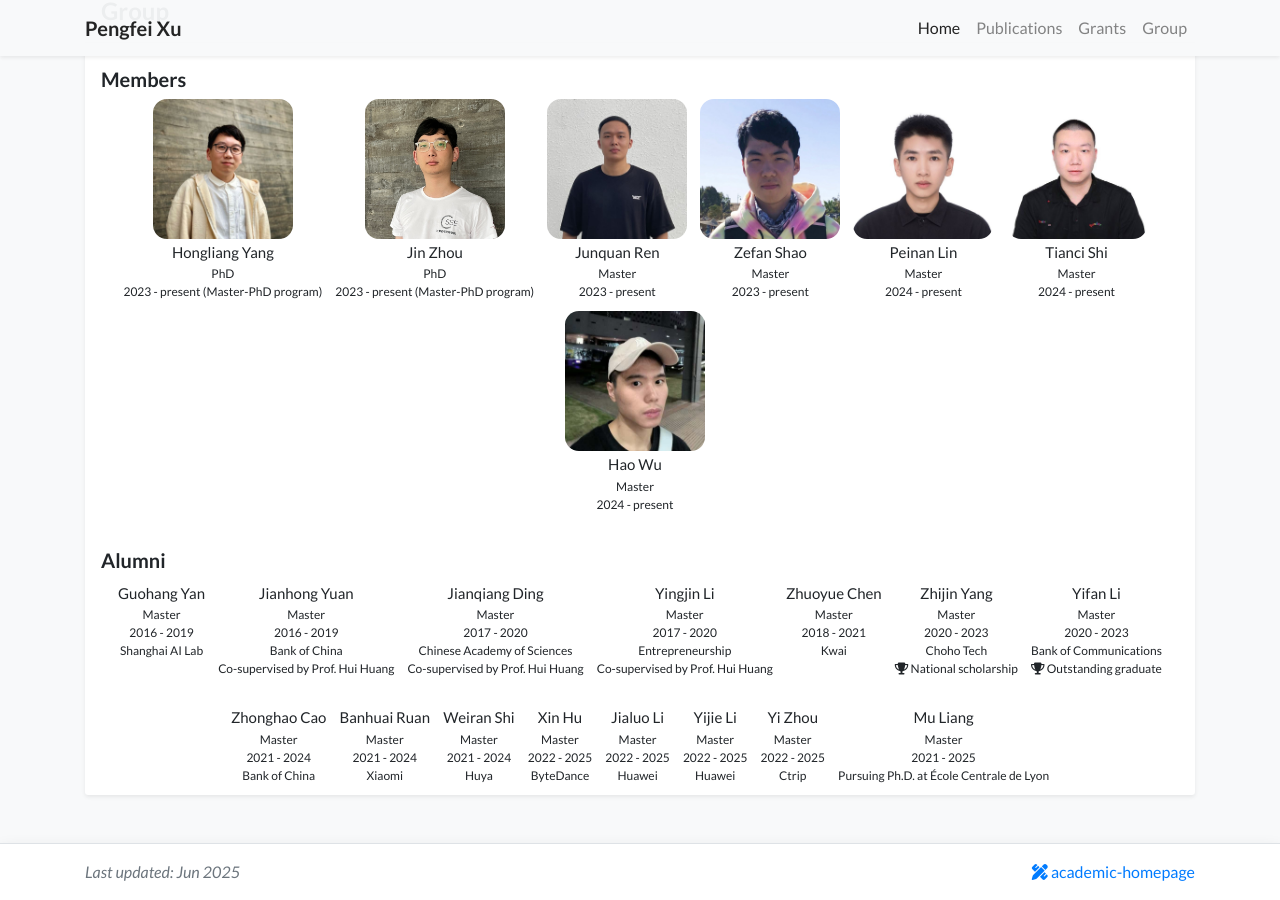
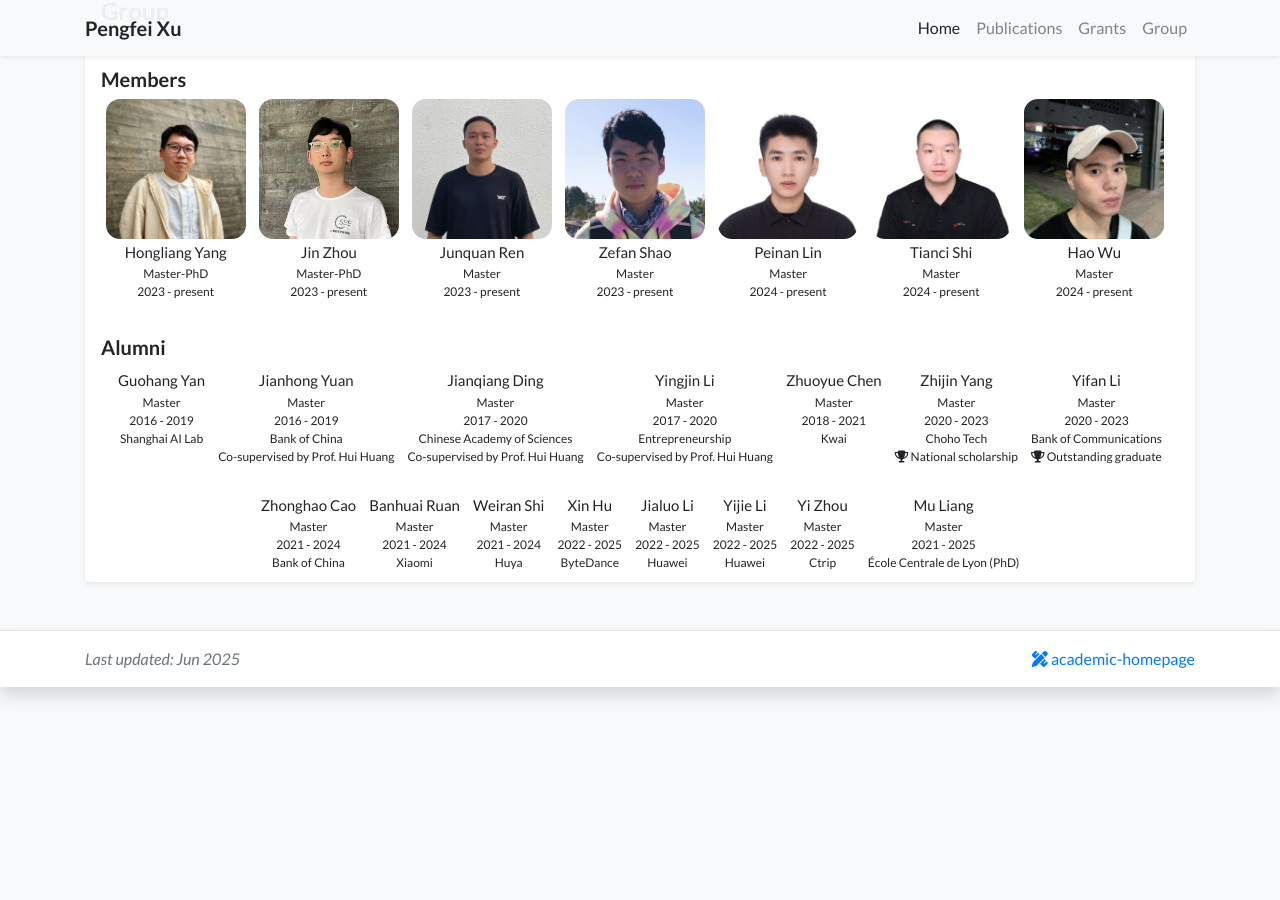
Before and after one commit to pengfeixu/pengfeixu.github.io, a Jekyll site: the page built from index.html, in a window 1280 px wide and 900 px high, scrolled down 4725 px. Built offline with Jekyll 4.4.1, drawn with Linux system fonts in a browser that asks for light colours; a style sheet for code colours, icons or effects is not loaded.

Commit message:
update group

```diff
--- a/_data/group.yml
+++ b/_data/group.yml
@@ -2,14 +2,14 @@
 
 students:
 - name: Hongliang Yang
-  program: PhD
-  period: 2023 - present (Master-PhD program)
+  program: Master-PhD
+  period: 2023 - present
   interest: Computer Graphics
   portrait: /assets/images/photos/hongliang.jpg
 
 - name: Jin Zhou
-  program: PhD
-  period: 2023 - present (Master-PhD program)
+  program: Master-PhD
+  period: 2023 - present
   interest: Computer Graphics
   portrait: /assets/images/photos/zhoujin.jpg
 
@@ -130,6 +130,6 @@ alumni:
 - name: Mu Liang
   program: Master
   period: 2021 - 2025
-  work: Pursuing Ph.D. at École Centrale de Lyon
+  work: École Centrale de Lyon (PhD)
   interest: Computer Graphics
   portrait: /assets/images/photos/liangmu.jpg
--- a/_includes/widgets/student_item.html
+++ b/_includes/widgets/student_item.html
@@ -1,5 +1,5 @@
 {% assign item = include.item %}
-<div style="text-align: center; margin-bottom: 10px; display: inline-block; margin-right: 10px;">
+<div style="text-align: center; margin-bottom: 10px; display: inline-block; margin-right: 10px; min-height: 100px;">
     <img src="{{item.portrait | relative_url}}" alt="{{item.name}}" style="width: 140px; height: 140px; border-radius: 10%;">
     <div style="text-align: center; font-size: 12px;">
       <p style="margin: 2px 0; font-size: 15px">{{item.name}}</p>
```
